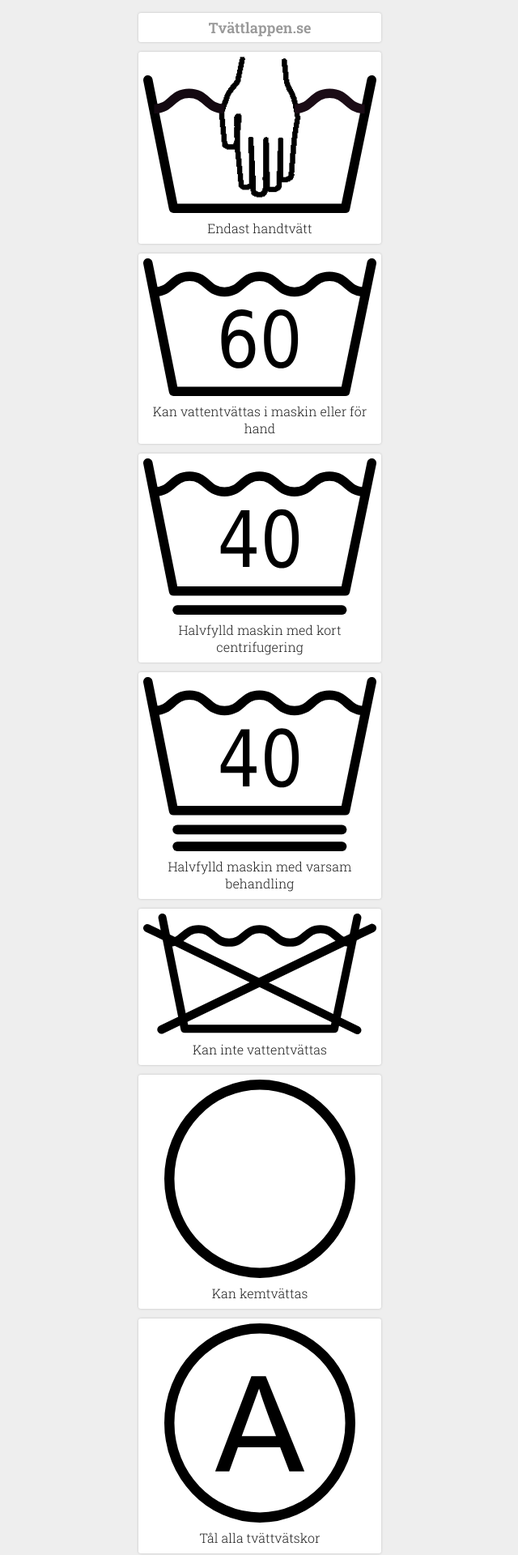
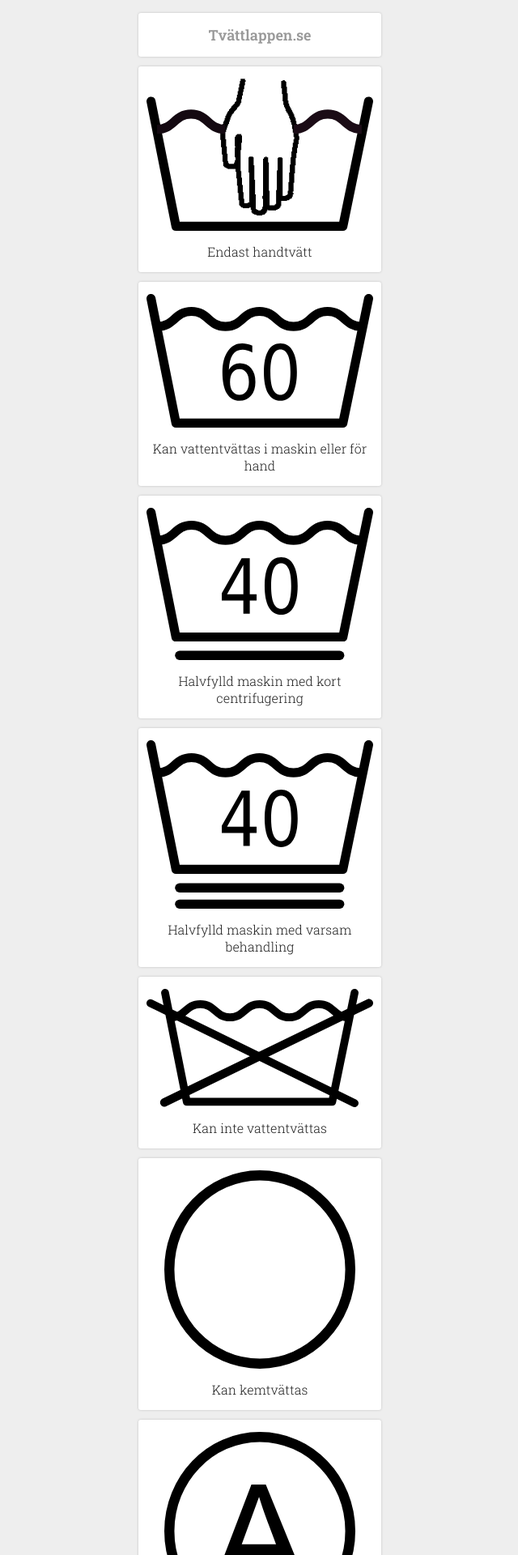
Before and after one commit to zykadelic/Tvattlappen, a Jekyll site: the page built from index.html, in a window 1280 px wide. Shown: the top 1920 px of the page at 81% size, without its empty margins (319-959 px from the left). Built offline with Jekyll 4.4.1, drawn with Linux system fonts in a browser that asks for light colours; nearby versions of some CDN libraries.

Commit message:
adjust paddings and margins

```diff
--- a/_sass/_application.scss
+++ b/_sass/_application.scss
@@ -1,4 +1,4 @@
-$careTag-padding: 6px;
+$careTag-padding: 15px 10px;
 
 body { padding-bottom: 40px; }
 
@@ -47,15 +47,15 @@
 	display: block;
 	max-width: 100%;
 	height: auto;
-	margin: 0 auto 5px;
+	margin: 0 auto;
 }
 
 .careTag-description {
-	padding: 3px 0;
+	margin-top: 15px;
 	text-align: center;
 	orphans: 3;
 
 	p + p {
-		padding-top: 5px;
+		padding-top: 8px;
 	}
 }
```
